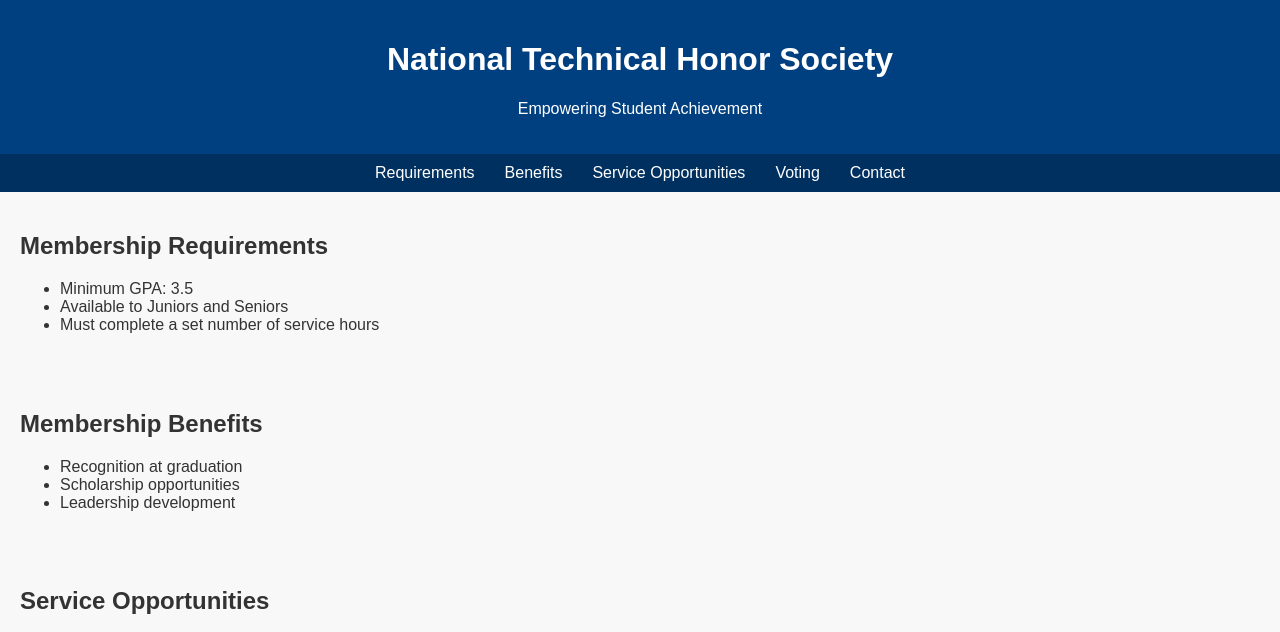
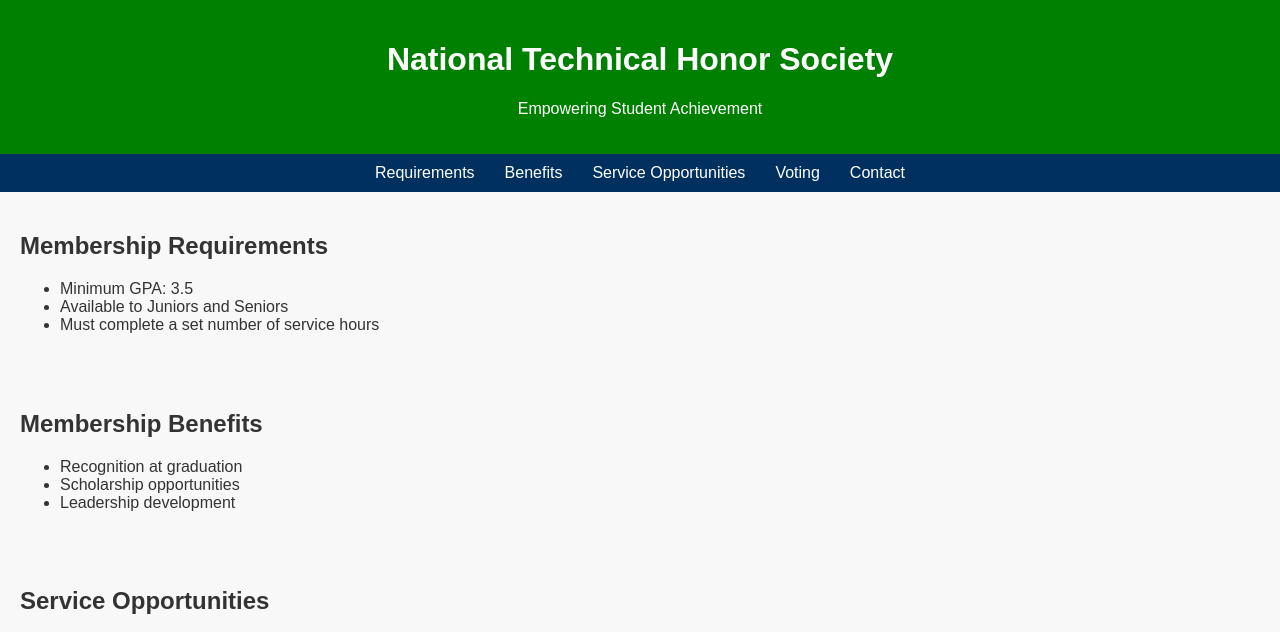
Before and after one commit to Theshrimpkeeper/NTHS-website, a plain HTML site: page index.html in a window 1280 px wide. Shown: the top 632 px of the page. Drawn offline with Linux system fonts and the light colour scheme.

Commit message:
Update index.html

```diff
--- a/index.html
+++ b/index.html
@@ -13,7 +13,7 @@
       padding: 0;
     }
     header {
-      background-color: #004080;
+      background-color: #008000;
       color: white;
       padding: 20px;
       text-align: center;
```
